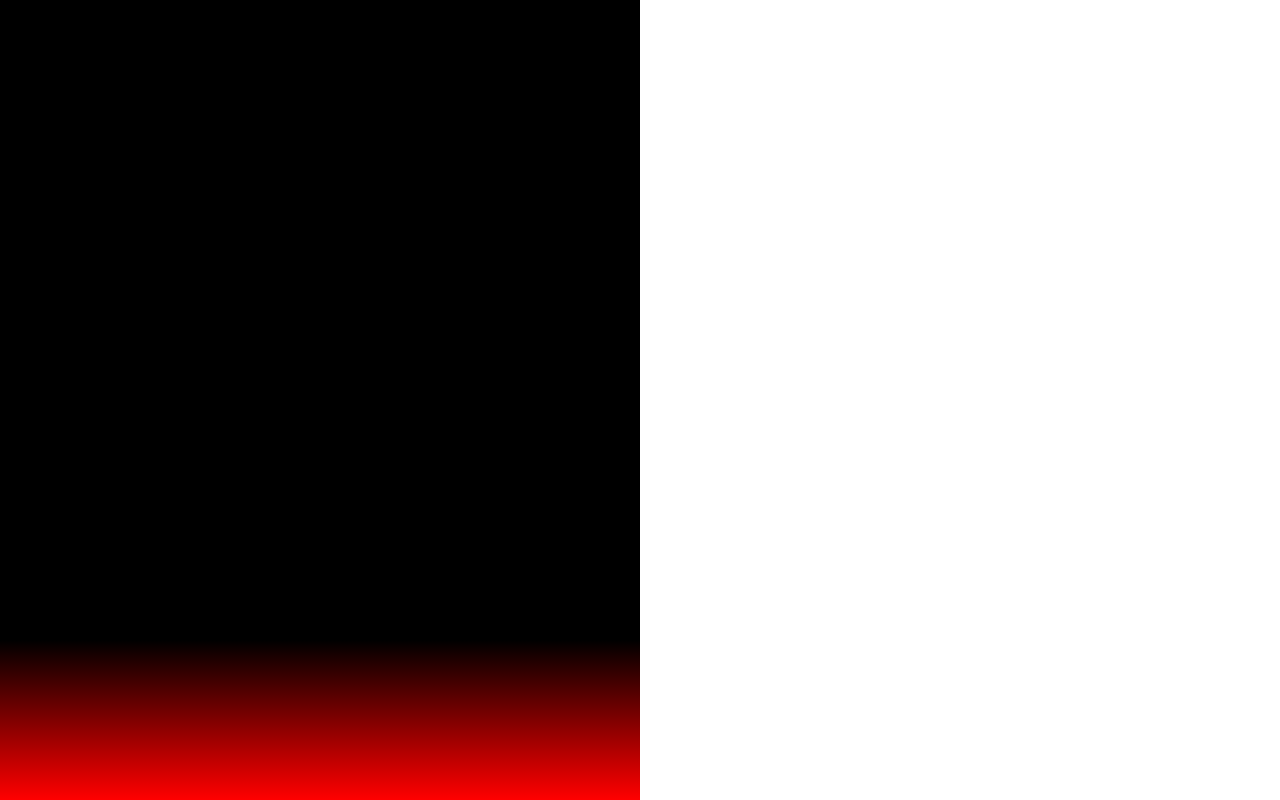
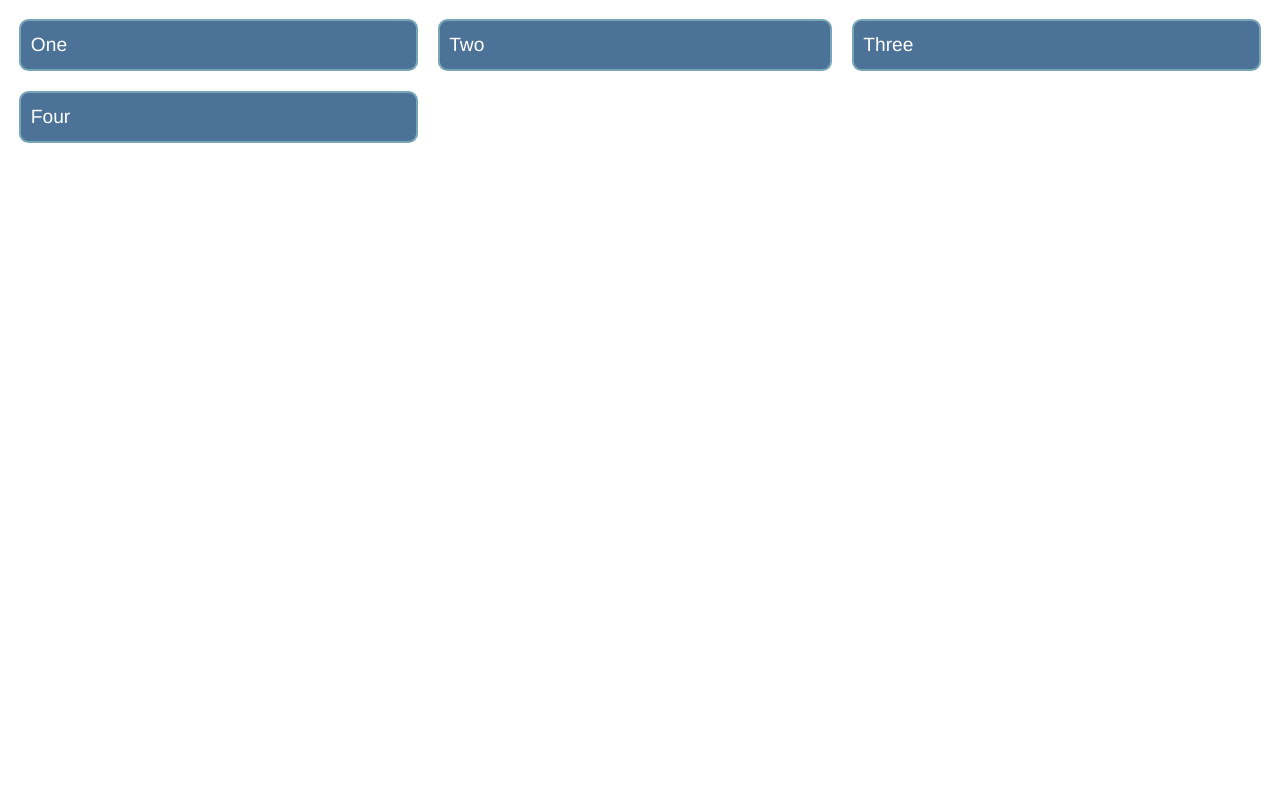
Before and after one commit to MorsiYoucef/Mylearning, a React (Create React App) app: page / in a window 1280 px wide. Built offline with nearby package versions, Linux system fonts and the light colour scheme.

Commit message:
new commit

```diff
--- a/src/App.css
+++ b/src/App.css
@@ -1,36 +1,20 @@
-@property --colorPrimary {
-  syntax: '<color>';
-  initial-value: magenta;
-  inherits: false;
-}
-
-@property --stop {
-  syntax: '<percentage>';
-  initial-value: 50%;
-  inherits: false;
-}
-
 body {
-  /* might wanna RE-declare values as a fallback, but not necessary in supportin browsers. */
-  --colorPrimary: magenta;
-  --stop: 50%;
-
-  display: grid;
-  grid-template-columns: 50% 50%;
+  background-color: #fff;
+  color: #333;
+  font: 1.2em / 1.5 Helvetica Neue, Helvetica, Arial, sans-serif;
+  padding: 1em;
   margin: 0;
 }
-
-div {
-  height: 100vh;
-  width: 100%;
-  transition: --stop 0.5s, --colorPrimary 0.2s;
-  background: linear-gradient(
-    to bottom,
-    black var(--stop),
-    var(--colorPrimary)
-  );
+.grid > * {
+  background-color: #4d7298;
+  border: 2px solid #77a6b6;
+  border-radius: 0.5em;
+  color: #fff;
+  padding: 0.5em;
 }
-div:hover {
-  --colorPrimary: red;
-  --stop: 80%;
+.grid {
+  display: grid;
+  grid-template-columns: auto auto auto;
+  column-gap: 20px;
+  row-gap: 20px;
 }
--- a/src/App.js
+++ b/src/App.js
@@ -2,8 +2,11 @@ import './App.css'
 
 export default function App() {
   return (
-    <section>
-      <div></div>
-    </section>
+    <div class="grid">
+      <div>One</div>
+      <div>Two</div>
+      <div>Three</div>
+      <div>Four</div>
+    </div>
   )
 }
```
